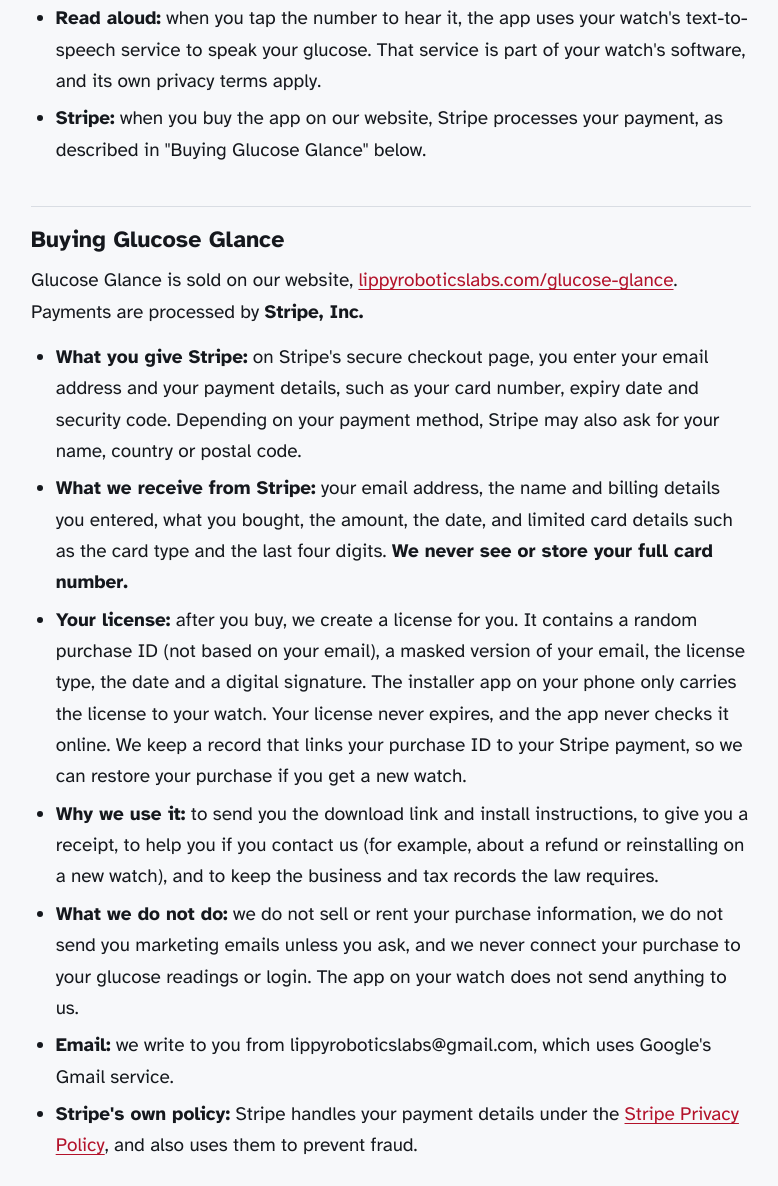
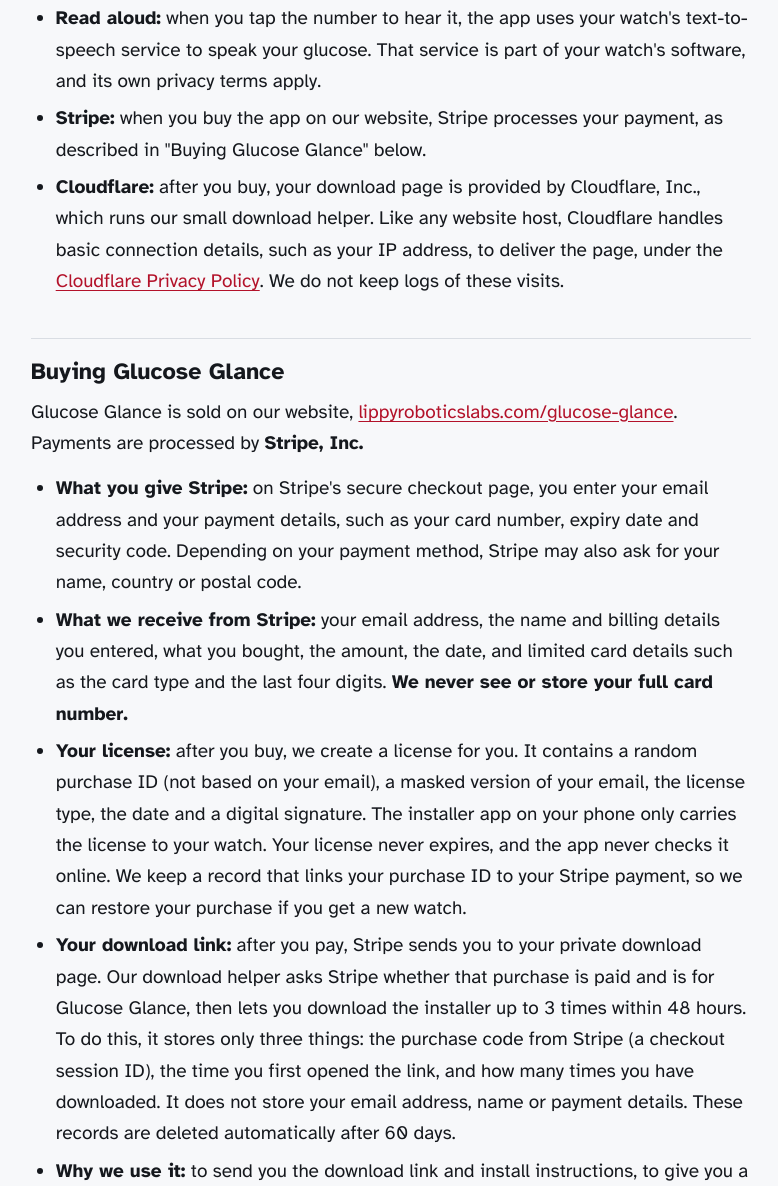
Before and after one commit to Patevan9/scout-ai-research, a plain HTML site: page lippy-labs-website/drafts/glucose-privacy-license-DRAFT.html in a window 1280 px wide. Shown: the part 4555-5741 px from the top of the page, without its empty margins (249-1027 px from the left). Drawn offline with Linux system fonts and the light colour scheme.

Commit message:
Policy draft (unpublished): download helper and Cloudflare
Co-Authored-By: Claude Opus 5.5 <noreply@anthropic.com>
Claude-Session: https://claude.ai/code/session_01Je6KFTDgnWY7eMugiGqykd

```diff
--- a/lippy-labs-website/drafts/glucose-privacy-license-DRAFT.html
+++ b/lippy-labs-website/drafts/glucose-privacy-license-DRAFT.html
@@ -170,6 +170,7 @@
   <li><strong>Watch faces you choose:</strong> Glucose Glance can show your glucose on a watch face as a "complication". When you add it to a watch face, including faces made by other developers, that watch face receives your current glucose number, trend and the 3-hour chart so it can display them. Only add it to watch faces you trust.</li>
   <li><strong>Read aloud:</strong> when you tap the number to hear it, the app uses your watch's text-to-speech service to speak your glucose. That service is part of your watch's software, and its own privacy terms apply.</li>
   <li><strong>Stripe:</strong> when you buy the app on our website, Stripe processes your payment, as described in "Buying Glucose Glance" below.</li>
+  <li><strong>Cloudflare:</strong> after you buy, your download page is provided by Cloudflare, Inc., which runs our small download helper. Like any website host, Cloudflare handles basic connection details, such as your IP address, to deliver the page, under the <a href="https://www.cloudflare.com/privacypolicy/" rel="noopener">Cloudflare Privacy Policy</a>. We do not keep logs of these visits.</li>
 </ul>
 
 <h2 id="buying">Buying Glucose Glance</h2>
@@ -178,6 +179,7 @@
   <li><strong>What you give Stripe:</strong> on Stripe's secure checkout page, you enter your email address and your payment details, such as your card number, expiry date and security code. Depending on your payment method, Stripe may also ask for your name, country or postal code.</li>
   <li><strong>What we receive from Stripe:</strong> your email address, the name and billing details you entered, what you bought, the amount, the date, and limited card details such as the card type and the last four digits. <strong>We never see or store your full card number.</strong></li>
   <li><strong>Your license:</strong> after you buy, we create a license for you. It contains a random purchase ID (not based on your email), a masked version of your email, the license type, the date and a digital signature. The installer app on your phone only carries the license to your watch. Your license never expires, and the app never checks it online. We keep a record that links your purchase ID to your Stripe payment, so we can restore your purchase if you get a new watch.</li>
+  <li><strong>Your download link:</strong> after you pay, Stripe sends you to your private download page. Our download helper asks Stripe whether that purchase is paid and is for Glucose Glance, then lets you download the installer up to 3 times within 48 hours. To do this, it stores only three things: the purchase code from Stripe (a checkout session ID), the time you first opened the link, and how many times you have downloaded. It does not store your email address, name or payment details. These records are deleted automatically after 60 days.</li>
   <li><strong>Why we use it:</strong> to send you the download link and install instructions, to give you a receipt, to help you if you contact us (for example, about a refund or reinstalling on a new watch), and to keep the business and tax records the law requires.</li>
   <li><strong>What we do not do:</strong> we do not sell or rent your purchase information, we do not send you marketing emails unless you ask, and we never connect your purchase to your glucose readings or login. The app on your watch does not send anything to us.</li>
   <li><strong>Email:</strong> we write to you from lippyroboticslabs@gmail.com, which uses Google's Gmail service.</li>
@@ -190,6 +192,7 @@
   <li>Changing your login in the app replaces your old login and clears the saved readings and session ID.</li>
   <li>To delete everything the app stored, <strong>uninstall the app</strong>, or clear its storage in your watch's settings (<em>Settings &rarr; Apps &rarr; Glucose Glance &rarr; Storage &rarr; Clear data</em>; the exact menu names can vary by watch). This also removes your license from that watch. Email us and we can restore it.</li>
   <li>We never receive your glucose readings or login, so there is nothing of that kind for us to delete. To delete data held by Dexcom or your Nightscout site, contact Dexcom or whoever runs your site.</li>
+  <li>Download records (the purchase code, first-visit time and download count) are deleted automatically after 60 days.</li>
   <li>If you bought the app, we keep your purchase information, including the record that links your purchase ID to your Stripe payment, for as long as we need it to support you and to keep the records the law requires (for tax records, this is usually several years). To ask what we hold about you, or to ask us to delete anything we are not required to keep, email us.</li>
 </ul>
 
```
